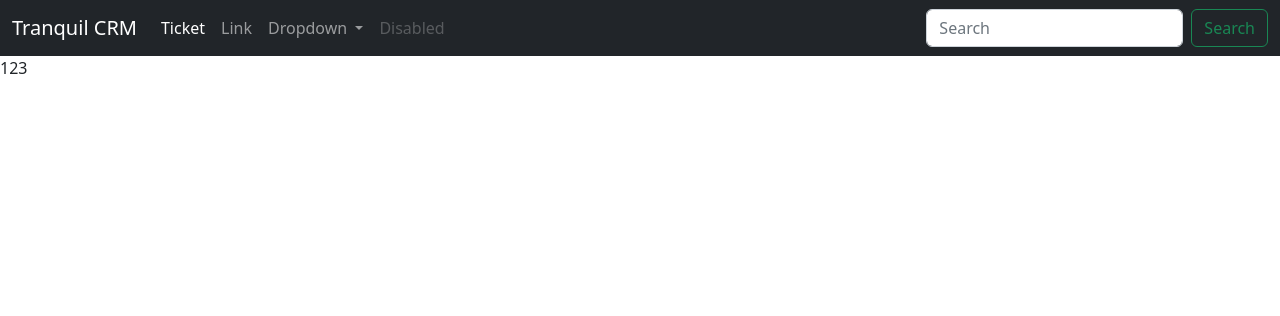
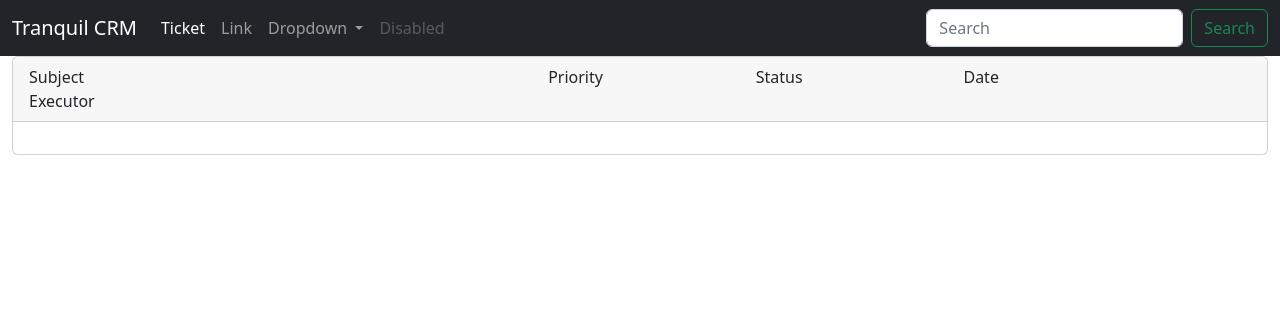
Before and after one commit to AlexEnotov/crmonly, a PHP site: page / in a window 1280 px wide. Shown: the top 316 px of the page. Run offline with PHP 8.4, Linux system fonts and the light colour scheme.

Commit message:
Update index.php

```diff
--- a/index.php
+++ b/index.php
@@ -10,9 +10,20 @@
   <body>
     <?php include 'layout/navbar.php' ?>
     <div class="container-fluid">
+    	<div class="card">
+    		<div class="card-header">
+    			<div class="row">
+    				<div class="col-5">Subject</div>
+    				<div class="col-2">Priority</div>
+    				<div class="col-2">Status</div>
+    				<div class="col-2">Date</div>
+    				<div class="col-2">Executor</div>
+    			</div>
+    		</div>
+    		<div class="card-body"></div>
+    	</div>
+    </div>
 
-    </div>
-    <footer>123</footer>
 
     <script src="https://cdn.jsdelivr.net/npm/bootstrap@5.2.3/dist/js/bootstrap.bundle.min.js" integrity="sha384-kenU1KFdBIe4zVF0s0G1M5b4hcpxyD9F7jL+jjXkk+Q2h455rYXK/7HAuoJl+0I4" crossorigin="anonymous"></script>
   </body>
```
